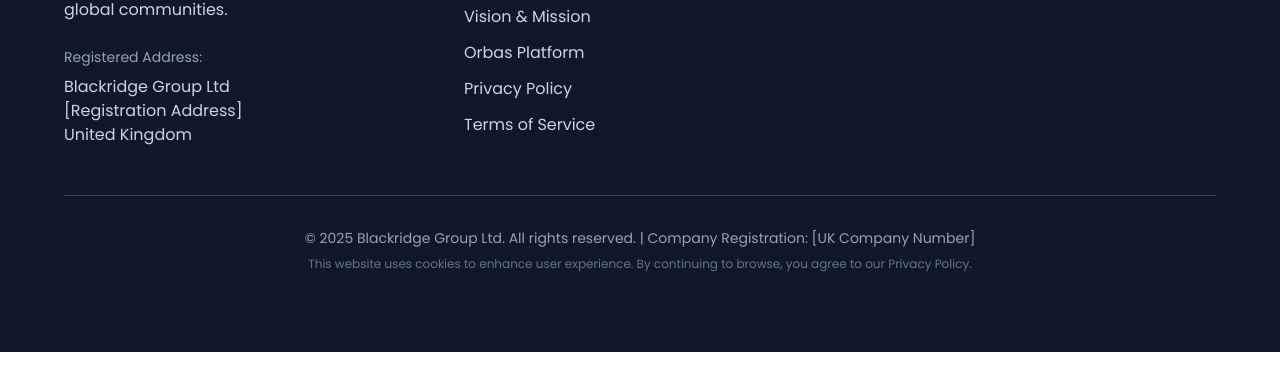
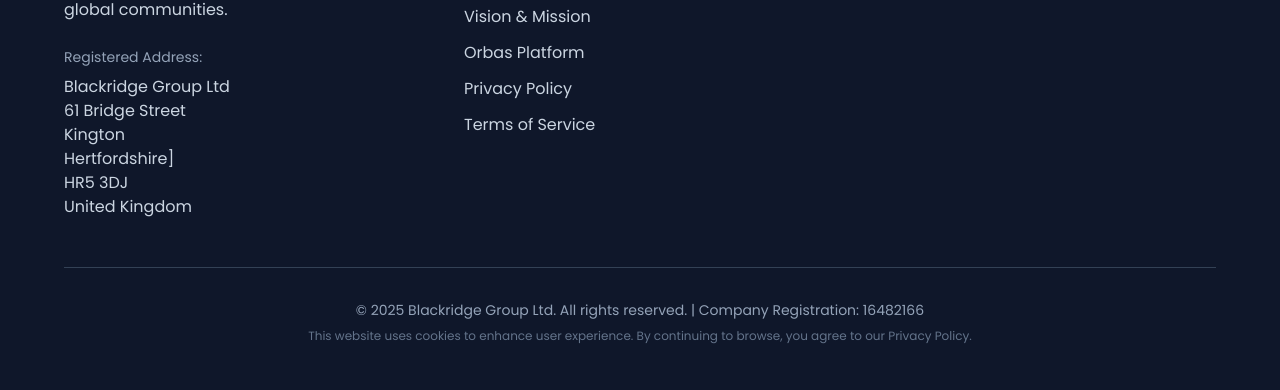
Before and after one commit to orbas1/Blackridge, a plain HTML site: page BlackridgePortfolio/index.html in a window 1280 px wide. Shown: the part 4470-4860 px from the top of the page. Before the commit the page ends 4822 px from the top, so only its background shows below. Drawn offline with nearby package versions, Linux system fonts and the light colour scheme.

Commit message:
Update index.html

```diff
--- a/BlackridgePortfolio/index.html
+++ b/BlackridgePortfolio/index.html
@@ -652,7 +652,10 @@
                         <p class="text-sm text-slate-400">Registered Address:</p>
                         <p class="text-slate-300">
                             Blackridge Group Ltd<br>
-                            [Registration Address]<br>
+                            61 Bridge Street<br>
+                            Kington<br>
+                            Hertfordshire]<br>
+                            HR5 3DJ<br>
                             United Kingdom
                         </p>
                     </div>
@@ -696,7 +699,7 @@
             <!-- Bottom Bar -->
             <div class="border-t border-slate-700 pt-8 text-center" data-aos="fade-up" data-aos-delay="600">
                 <p class="text-slate-400 text-sm">
-                    © 2025 Blackridge Group Ltd. All rights reserved. | Company Registration: [UK Company Number]
+                    © 2025 Blackridge Group Ltd. All rights reserved. | Company Registration: 16482166
                 </p>
                 <p class="text-slate-500 text-xs mt-2">
                     This website uses cookies to enhance user experience. By continuing to browse, you agree to our Privacy Policy.
```
